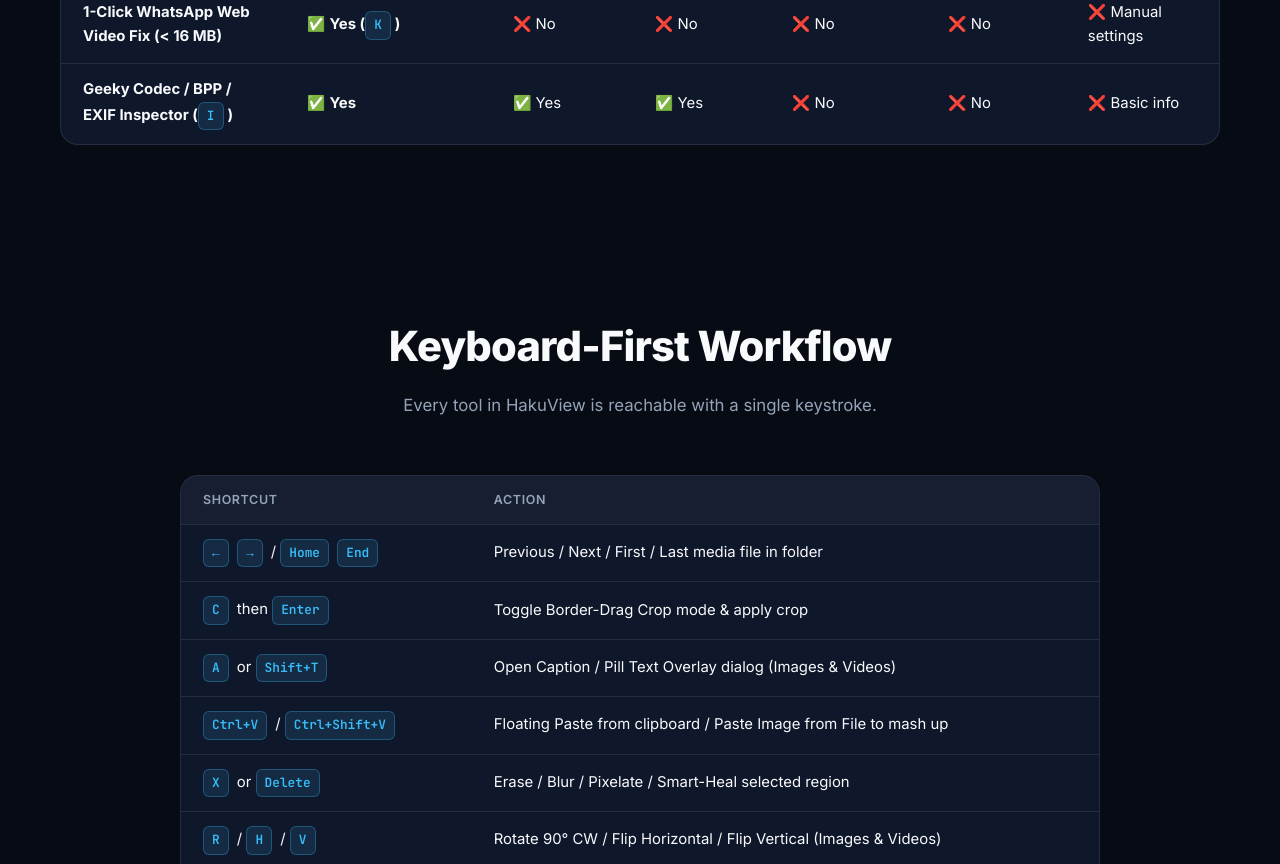
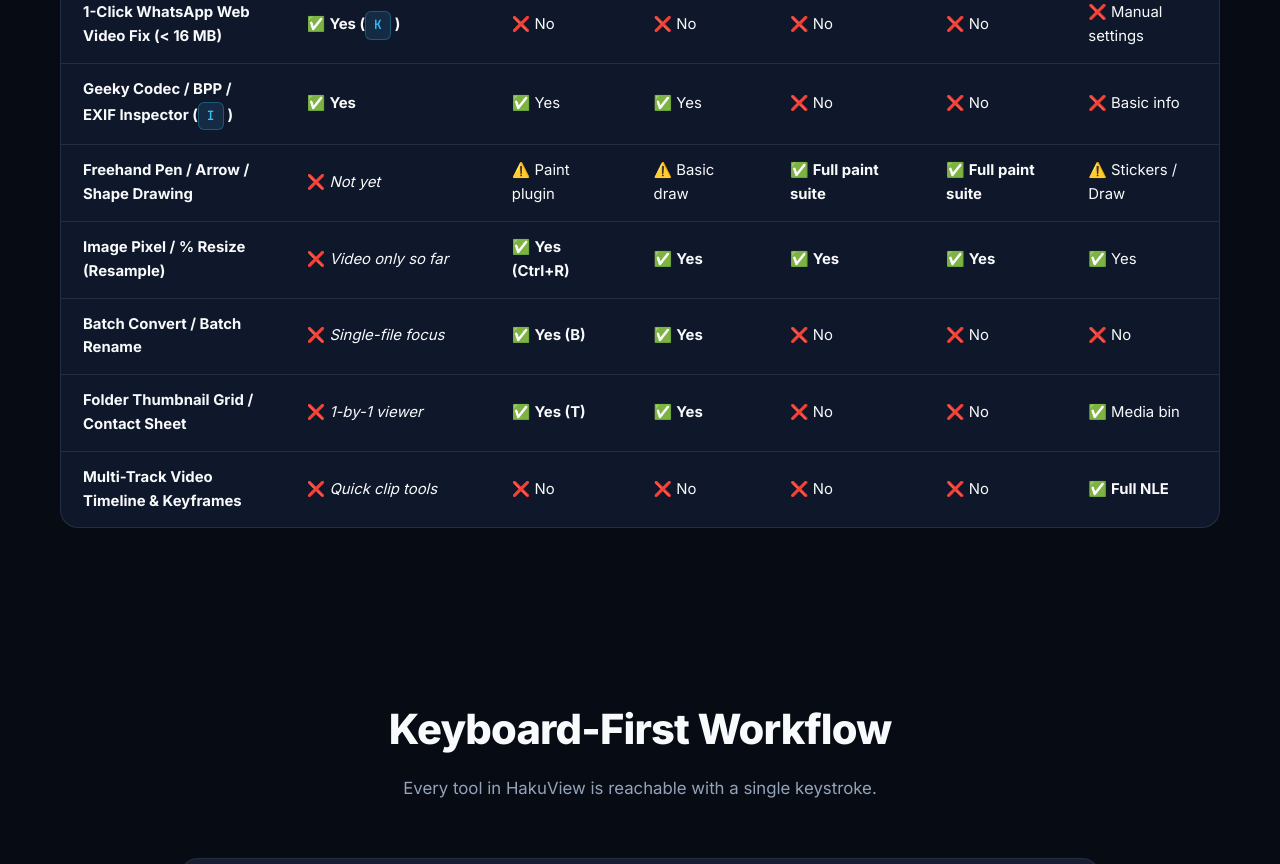
Before and after one commit to hakanu/hakuview, a plain HTML site: page docs/index.html in a window 1280 px wide. Shown: the part 5888-6752 px from the top of the page. Drawn offline with Linux system fonts and the light colour scheme.

Commit message:
Add honest competitor strengths (pen/shapes, image resize, batch, thumbnails) to comparison table

```diff
--- a/docs/index.html
+++ b/docs/index.html
@@ -796,6 +796,51 @@
               <td>❌ No</td>
               <td>❌ Basic info</td>
             </tr>
+            <tr>
+              <td><strong>Freehand Pen / Arrow / Shape Drawing</strong></td>
+              <td>❌ <em>Not yet</em></td>
+              <td>⚠️ Paint plugin</td>
+              <td>⚠️ Basic draw</td>
+              <td>✅ <strong>Full paint suite</strong></td>
+              <td>✅ <strong>Full paint suite</strong></td>
+              <td>⚠️ Stickers / Draw</td>
+            </tr>
+            <tr>
+              <td><strong>Image Pixel / % Resize (Resample)</strong></td>
+              <td>❌ <em>Video only so far</em></td>
+              <td>✅ <strong>Yes (Ctrl+R)</strong></td>
+              <td>✅ <strong>Yes</strong></td>
+              <td>✅ <strong>Yes</strong></td>
+              <td>✅ <strong>Yes</strong></td>
+              <td>✅ Yes</td>
+            </tr>
+            <tr>
+              <td><strong>Batch Convert / Batch Rename</strong></td>
+              <td>❌ <em>Single-file focus</em></td>
+              <td>✅ <strong>Yes (B)</strong></td>
+              <td>✅ <strong>Yes</strong></td>
+              <td>❌ No</td>
+              <td>❌ No</td>
+              <td>❌ No</td>
+            </tr>
+            <tr>
+              <td><strong>Folder Thumbnail Grid / Contact Sheet</strong></td>
+              <td>❌ <em>1-by-1 viewer</em></td>
+              <td>✅ <strong>Yes (T)</strong></td>
+              <td>✅ <strong>Yes</strong></td>
+              <td>❌ No</td>
+              <td>❌ No</td>
+              <td>✅ Media bin</td>
+            </tr>
+            <tr>
+              <td><strong>Multi-Track Video Timeline &amp; Keyframes</strong></td>
+              <td>❌ <em>Quick clip tools</em></td>
+              <td>❌ No</td>
+              <td>❌ No</td>
+              <td>❌ No</td>
+              <td>❌ No</td>
+              <td>✅ <strong>Full NLE</strong></td>
+            </tr>
           </tbody>
         </table>
       </div>
```
Also changed, not shown: 1 other file.
